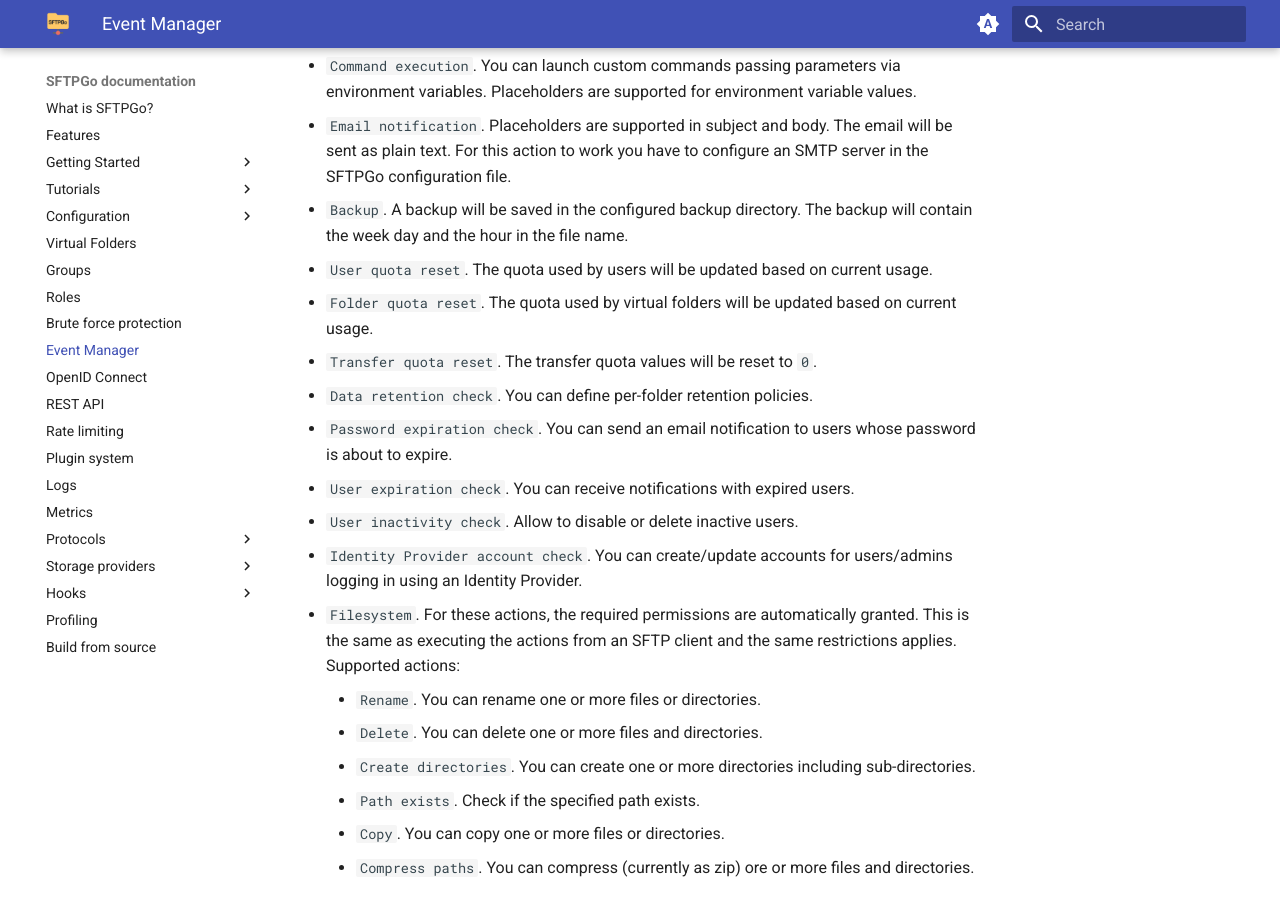
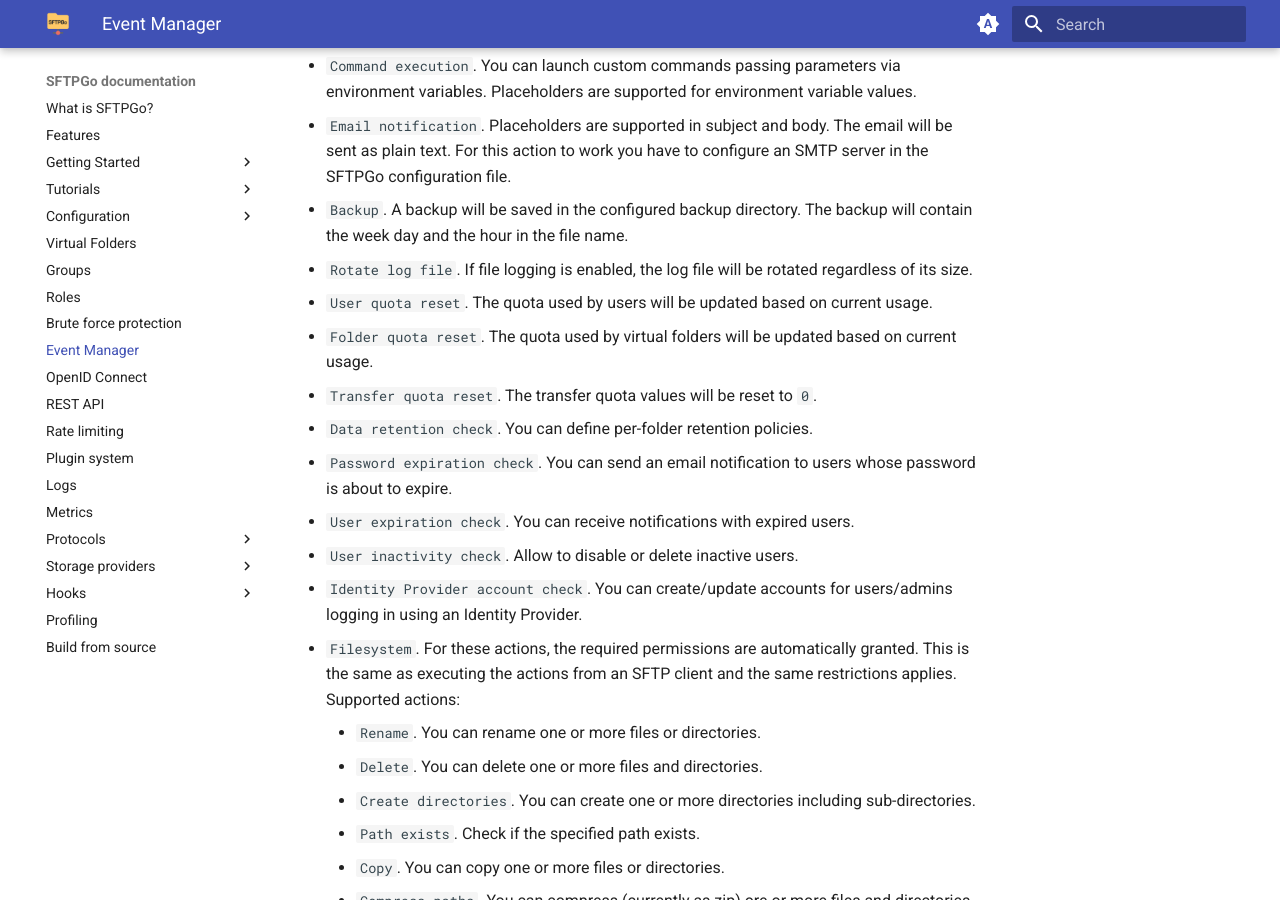
Before and after one commit to sftpgo/docs, an MkDocs documentation site: the page built from docs/eventmanager.md, in a window 1280 px wide and 900 px high, scrolled down 371 px. Built offline with MkDocs 1.6.1 and Material for MkDocs 9.7.7, drawn with Linux system fonts in a browser that asks for light colours; emoji names are drawn with the system emoji font; the version menu is left out.

Commit message:
EventManager: add rotate log action
Signed-off-by: Nicola Murino <nicola.murino@gmail.com>

```diff
--- a/docs/eventmanager.md
+++ b/docs/eventmanager.md
@@ -8,6 +8,7 @@ The following actions are supported:
 - `Command execution`. You can launch custom commands passing parameters via environment variables. Placeholders are supported for environment variable values.
 - `Email notification`. Placeholders are supported in subject and body. The email will be sent as plain text. For this action to work you have to configure an SMTP server in the SFTPGo configuration file.
 - `Backup`. A backup will be saved in the configured backup directory. The backup will contain the week day and the hour in the file name.
+- `Rotate log file`. If file logging is enabled, the log file will be rotated regardless of its size.
 - `User quota reset`. The quota used by users will be updated based on current usage.
 - `Folder quota reset`. The quota used by virtual folders will be updated based on current usage.
 - `Transfer quota reset`. The transfer quota values will be reset to `0`.
```
